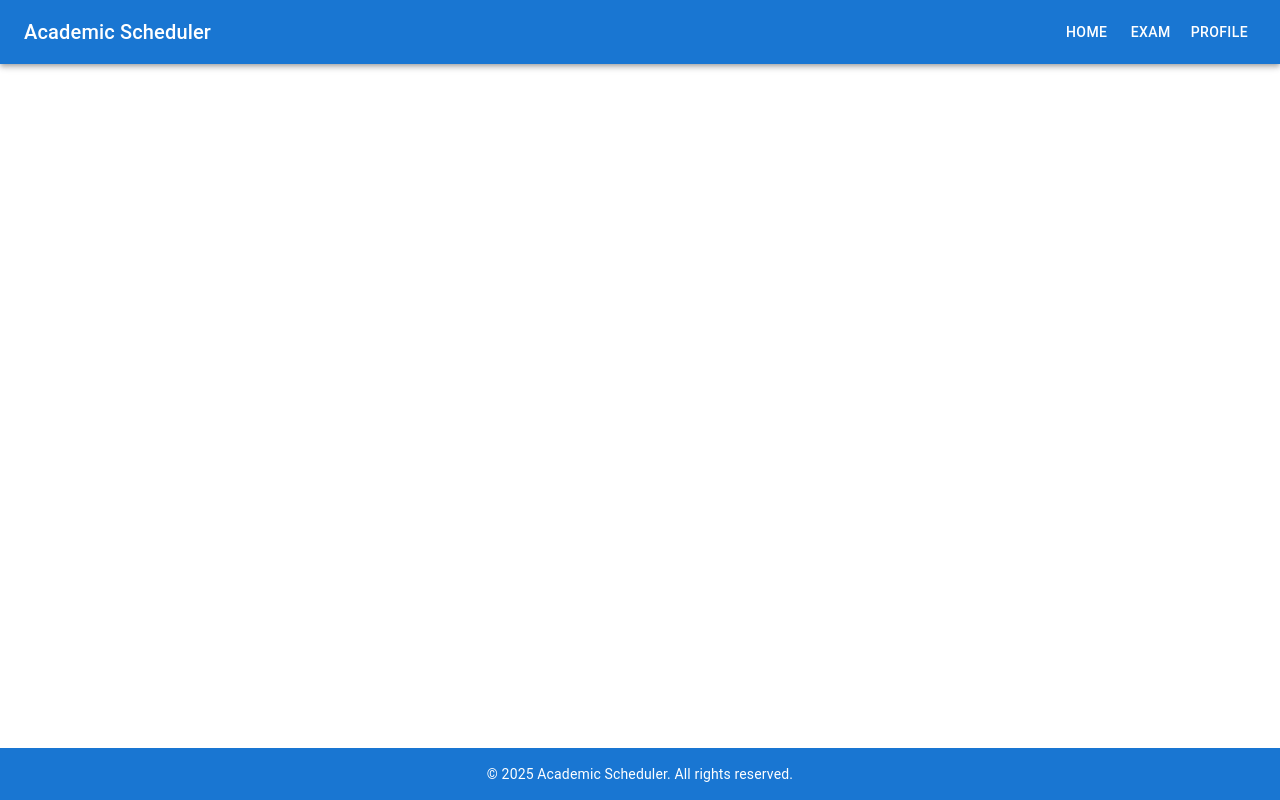
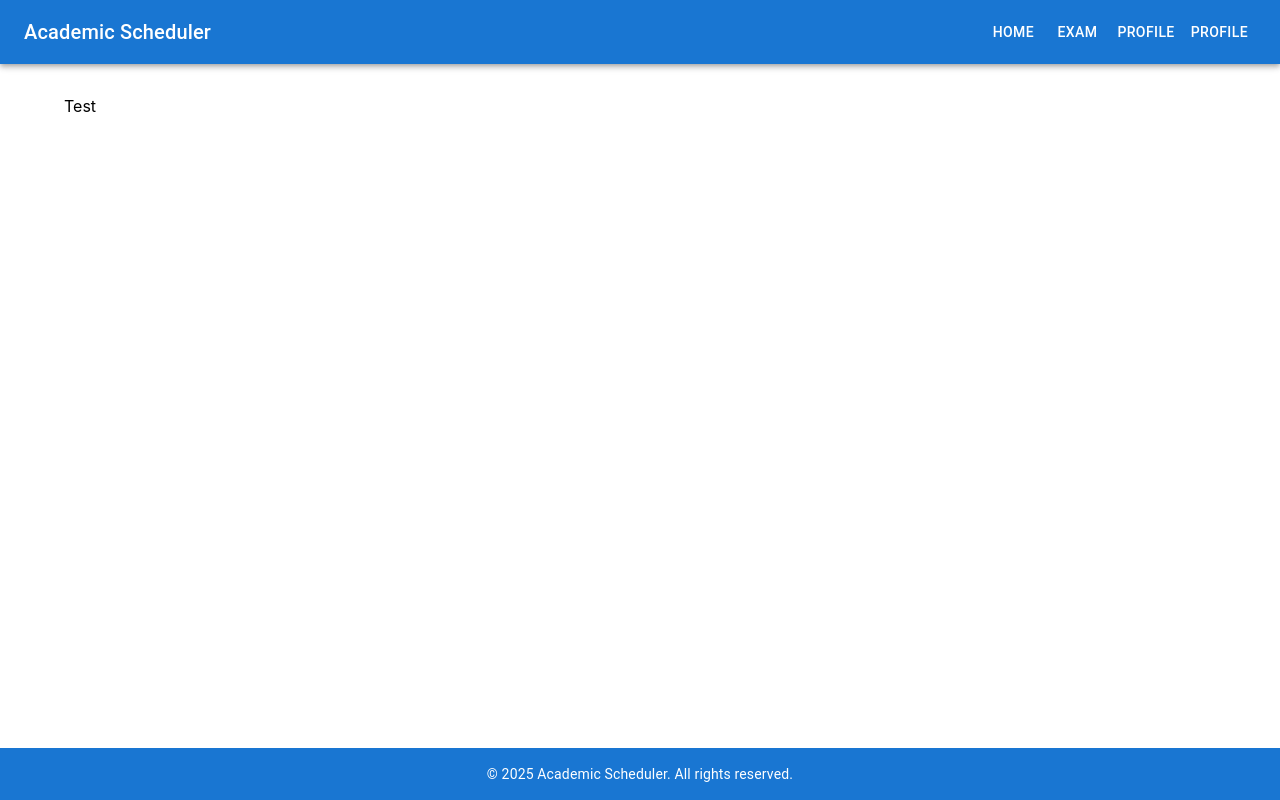
Before and after one commit to lasinduSemasingha/Academic_Schedular, a React (Create React App) app in the folder Frontend/academic_schedular/: page /lecturer in a window 1280 px wide. Built offline with nearby package versions, Linux system fonts and the light colour scheme.

Commit message:
Added Lecture Component

```diff
--- a/Frontend/academic_schedular/src/App.js
+++ b/Frontend/academic_schedular/src/App.js
@@ -3,6 +3,7 @@ import { BrowserRouter as Router, Routes, Route } from "react-router-dom";
 import Layout from "./Components/Main/Layout";
 import Home from "./Components/Main/Home";
 import Exam from "./Components/Sub/Maheesha/Exam";
+import Lecturer from "./Components/Sub/Manuji/Lecturer";
 
 function App() {
   return (
@@ -11,6 +12,7 @@ function App() {
         <Routes>
           <Route path="/" element={<Home />} />
           <Route path="/exam" element={<Exam />} />
+          <Route path="/lecturer" element={<Lecturer />} />
         </Routes>
       </Layout>
     </Router>
--- a/Frontend/academic_schedular/src/Components/Main/Layout.js
+++ b/Frontend/academic_schedular/src/Components/Main/Layout.js
@@ -19,6 +19,9 @@ const Layout = ({ children }) => {
           <Button color="inherit" component={Link} to="/profile">
             Profile
           </Button>
+          <Button color="inherit" component={Link} to="/lecturer">
+            Profile
+          </Button>
         </Toolbar>
       </AppBar>
 
--- /dev/null
+++ b/Frontend/academic_schedular/src/Components/Sub/Manuji/Lecturer.js
@@ -0,0 +1,11 @@
+import react from 'react'
+
+const Lecturer = () => {
+    return(
+        <>
+        Test
+        </>
+    );
+}
+
+export default Lecturer;
```
